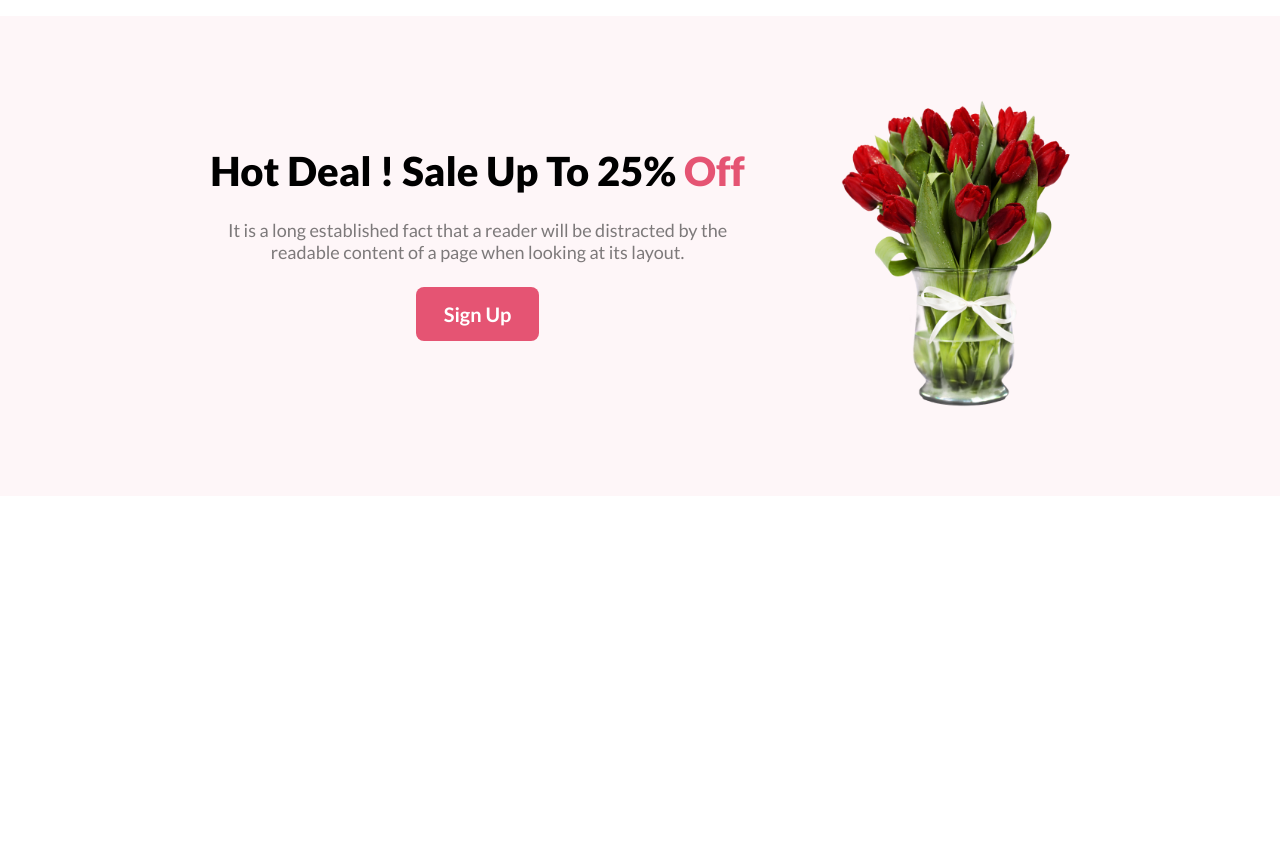
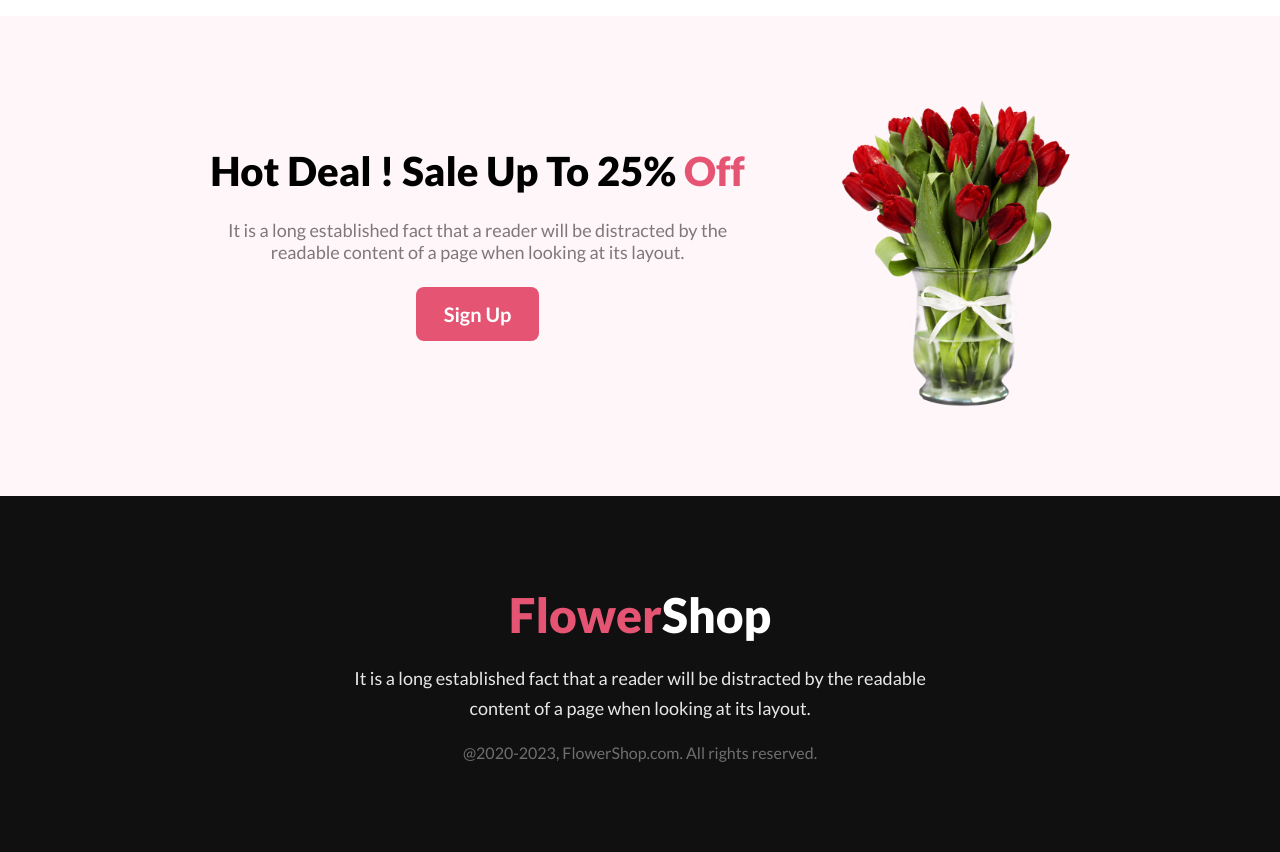
Before and after one commit to mizanur2734/flower-shop, a plain HTML site: page index.html in a window 1280 px wide. Shown: the part 1714-2566 px from the top of the page. Before the commit the page ends 2210 px from the top, so only its background shows below. Drawn offline with Linux system fonts and the light colour scheme.

Commit message:
added the footer

```diff
--- a/index.html
+++ b/index.html
@@ -84,6 +84,12 @@
         </div>
       </div>
     </section>
-    <footer></footer>
+    <footer>
+      <div class="container footer-section">
+        <h2><span class="red">Flower</span>Shop</h2>
+        <h5>It is a long established fact that a reader will be distracted by the readable content of a page when looking at its layout.</h5>
+        <h6>@2020-2023, FlowerShop.com. All rights reserved. </h6>
+      </div>
+    </footer>
   </body>
 </html>
--- a/styles/responsive.css
+++ b/styles/responsive.css
@@ -15,4 +15,7 @@
       gap: 20px;
 
    }
+   .footer-section{
+      padding: 20px;
+   }
 }
--- a/styles/styles.css
+++ b/styles/styles.css
@@ -152,7 +152,8 @@ header {
     max-width: 550px;
     text-align: center;
 }
-.hot-deal-text *{
+
+.hot-deal-text * {
     margin-bottom: 24px;
 }
 
@@ -163,9 +164,46 @@ header {
     margin-bottom: 24px;
 
 }
-.hot-deal-text .important{
+
+.hot-deal-text .important {
     color: #E55473;
 }
-.hot-deal-img img{
+
+.hot-deal-img img {
     max-width: 240px;
 }
+
+/* footer styles */
+footer {
+    background-color: rgb(17, 16, 16);
+}
+
+.footer-section {
+    padding: 90px;
+    color: #FFFFFF;
+    max-width: 600px;
+    text-align: center;
+}
+
+.footer-section h2 {
+    font-size: 48px;
+    font-weight: 800;
+}
+.footer-section .red{
+    color: #E55473;
+}
+
+.footer-section h5 {
+    color: rgba(255, 255, 255, 0.9);
+    margin: 20px 0px 20px 0px;
+    font-size: 18px;
+    font-weight: 400;
+    line-height: 30px;
+}
+
+.footer-section h6 {
+    color: rgba(255, 255, 255, 0.4);
+    font-size: 16px;
+    font-weight: 400;
+
+}
```
